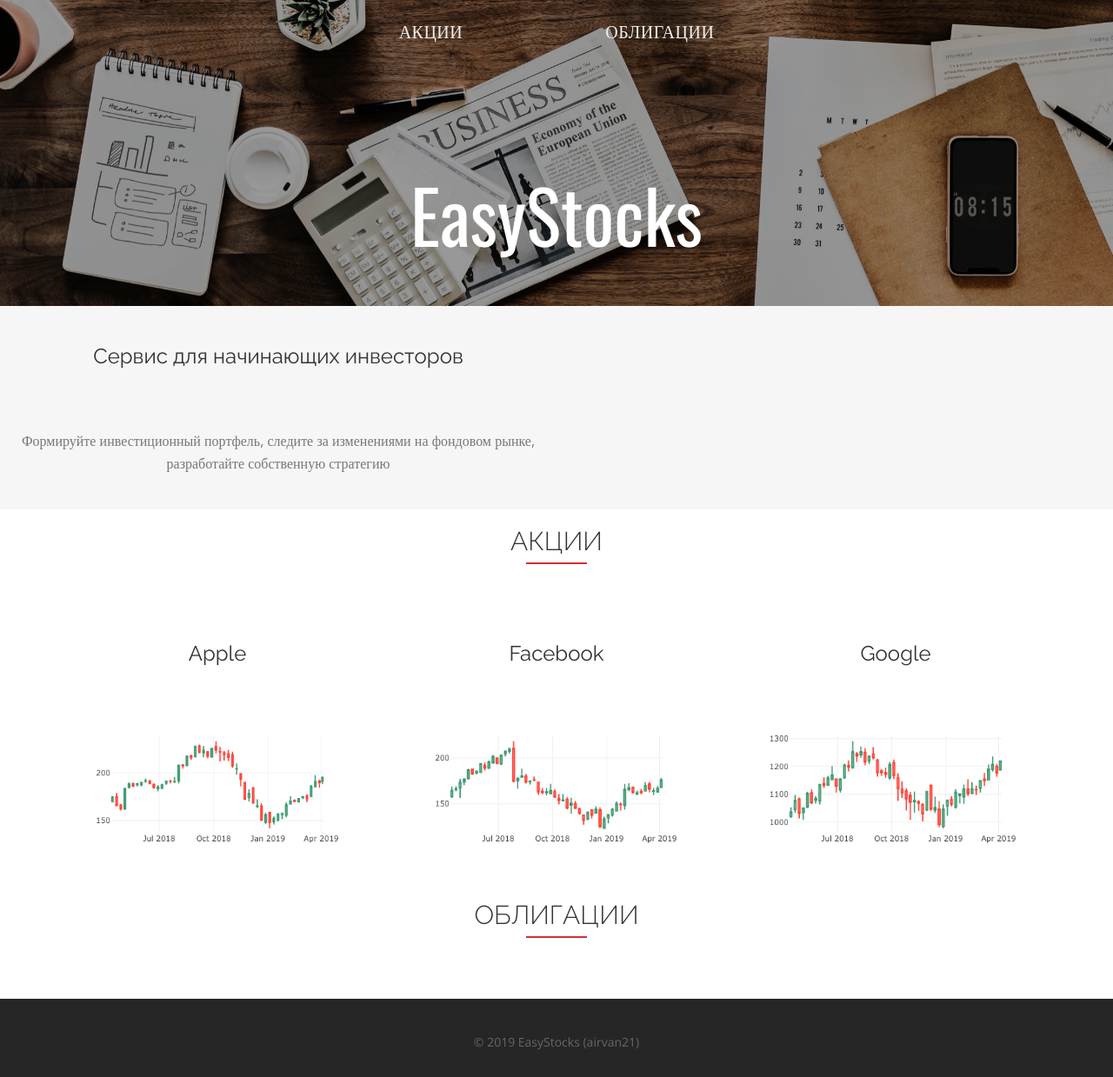
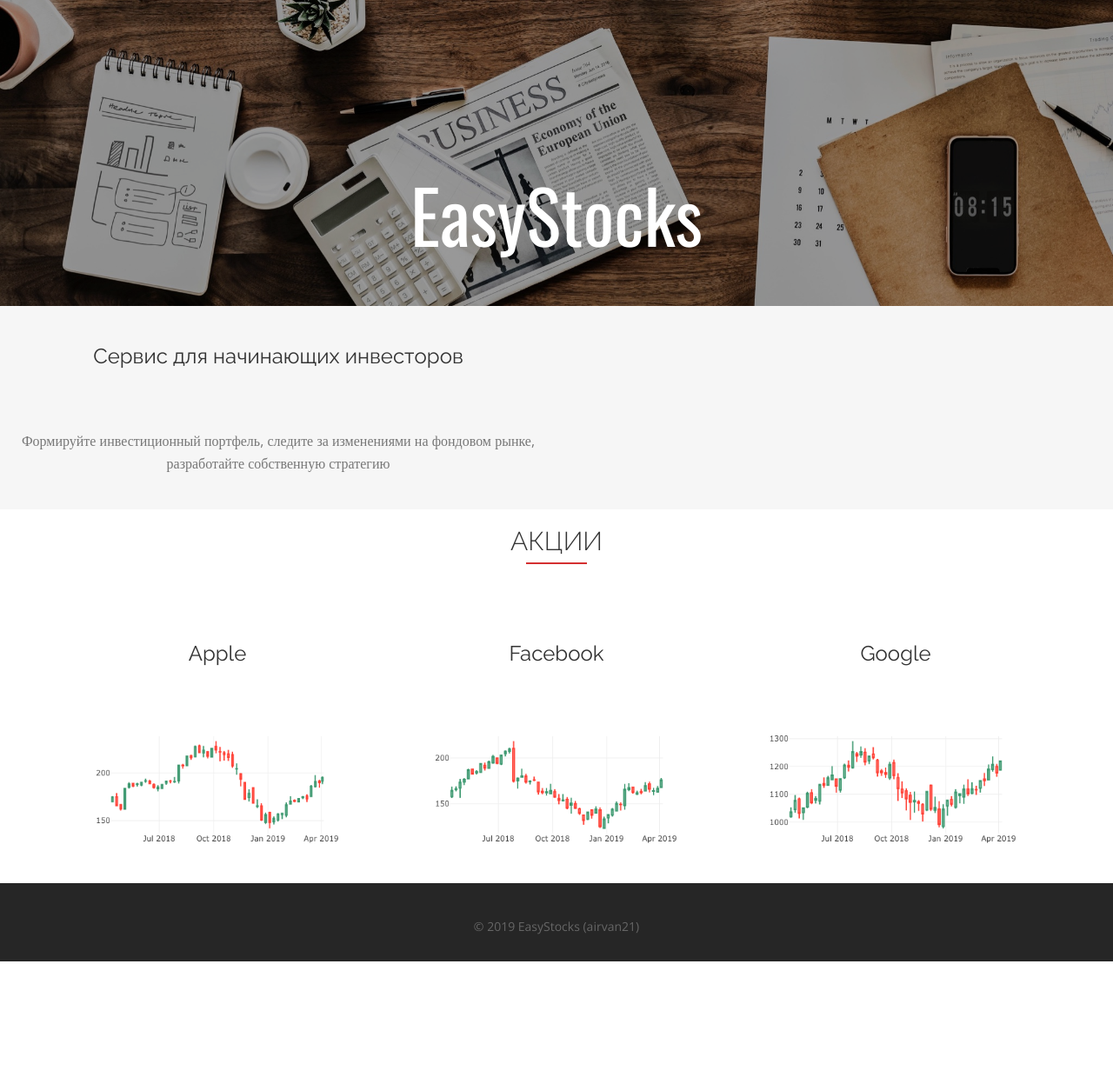
Before and after one commit to AirVan21/EasyStocks, a Django app: page / in a window 1280 px wide. Shown: the whole page at 87% size. After the commit the page ends 1106 px from the top, so only its background shows below. Run offline with Django 3.2, Linux system fonts and the light colour scheme; parts of the project's set-up code (start-up, migrations or seed data) failed here and were passed over; some libraries are stand-ins or nearby versions.

Commit message:
Removed naviation buttons

```diff
--- a/templates/home.html
+++ b/templates/home.html
@@ -48,8 +48,6 @@
       <!-- Collect the nav links, forms, and other content for toggling -->
       <div class="collapse navbar-collapse" id="bs-example-navbar-collapse-1">
         <ul class="nav navbar-nav">
-          <li><a href="#stocks" class="page-scroll">Акции</a></li>
-          <li><a href="#bonds" class="page-scroll">Облигации</a></li>
         </ul>
       </div>
     </div>
@@ -113,13 +111,6 @@
       </div>
     </div>
   </div>
-  <div id="bonds" class="text-center">
-    <div class="container">
-      <div class="section-title">
-        <h2>Облигации</h2>
-      </div>
-    </div>
-  </div>
   <!-- Footer -->
   <div id="footer">
     <div class="container text-center">
```
Lines whose indentation alone changed are shown as unchanged.
